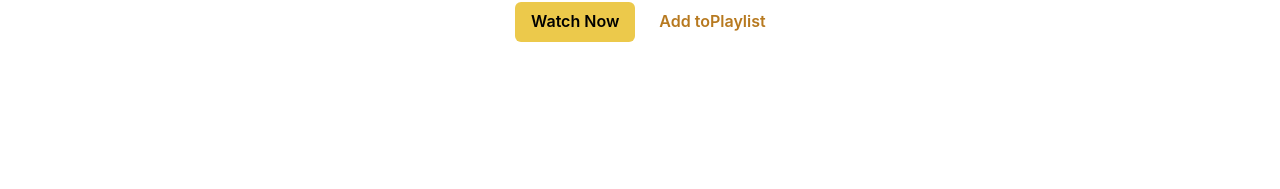
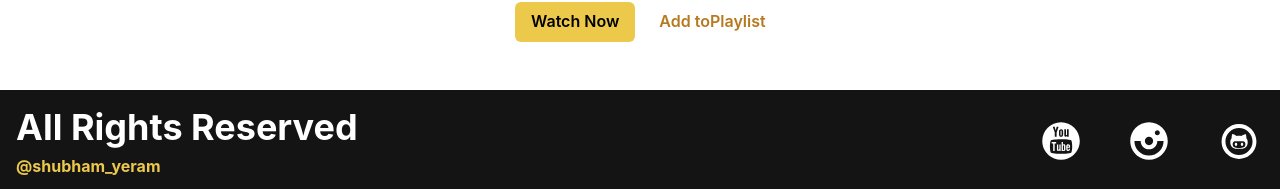
Before and after one commit to 0x1Shub/course-provider, a React (Create React App) app in the folder client/: page /courses in a window 1280 px wide. Shown: the part 670-859 px from the top of the page. Before the commit the page ends 800 px from the top, so only its background shows below. Built offline with nearby package versions, Linux system fonts and the light colour scheme.

Commit message:
Updated: Added Footer

```diff
--- a/client/src/App.js
+++ b/client/src/App.js
@@ -3,16 +3,20 @@ import { BrowserRouter as Router, Route, Routes } from 'react-router-dom';
 import Home from './components/Home/Home';
 import Header from './components/Layout/Header/Header';
 import Courses from './components/Courses/Courses';
+import Footer from './components/Layout/Footer/Footer';
 
 
 function App() {
   return (
     <Router>
       <Header />
+
       <Routes>
         <Route path='/' element={<Home />} />
         <Route path='/courses' element={<Courses />} />
       </Routes>
+
+      <Footer />
     </Router>
   );
 }
--- /dev/null
+++ b/client/src/components/Layout/Footer/Footer.jsx
@@ -0,0 +1,31 @@
+import { Box, HStack, Heading, Stack, VStack } from '@chakra-ui/react'
+import React from 'react';
+import { TiSocialYoutubeCircular, TiSocialInstagramCircular } from "react-icons/ti";
+import { DiGithub } from "react-icons/di";
+
+const Footer = () => {
+    return (
+        <Box padding={"4"} bg={"blackAlpha.900"} minH={"10vh"}>
+            <Stack direction={["column", "row"]}>
+                <VStack alignItems={["center", "flex-start"]} width={"full"}>
+                    <Heading children={"All Rights Reserved"} color={"white"} />
+                    <Heading children={"@shubham_yeram"} color={"yellow.400"} fontFamily={"body"} size={"sm"} />
+                </VStack>
+
+                <HStack spacing={["2", "10"]} justifyContent={"center"} color={"white"} fontSize={"50"}>
+                    <a href="https://youtube.com" target={"_blank"}>
+                        <TiSocialYoutubeCircular />
+                    </a>
+                    <a href="https://instagram.com" target={"_blank"}>
+                        <TiSocialInstagramCircular />
+                    </a>
+                    <a href="https://github.com" target={"_blank"}>
+                        <DiGithub />
+                    </a>
+                </HStack>
+            </Stack>
+        </Box>
+    )
+}
+
+export default Footer
```
